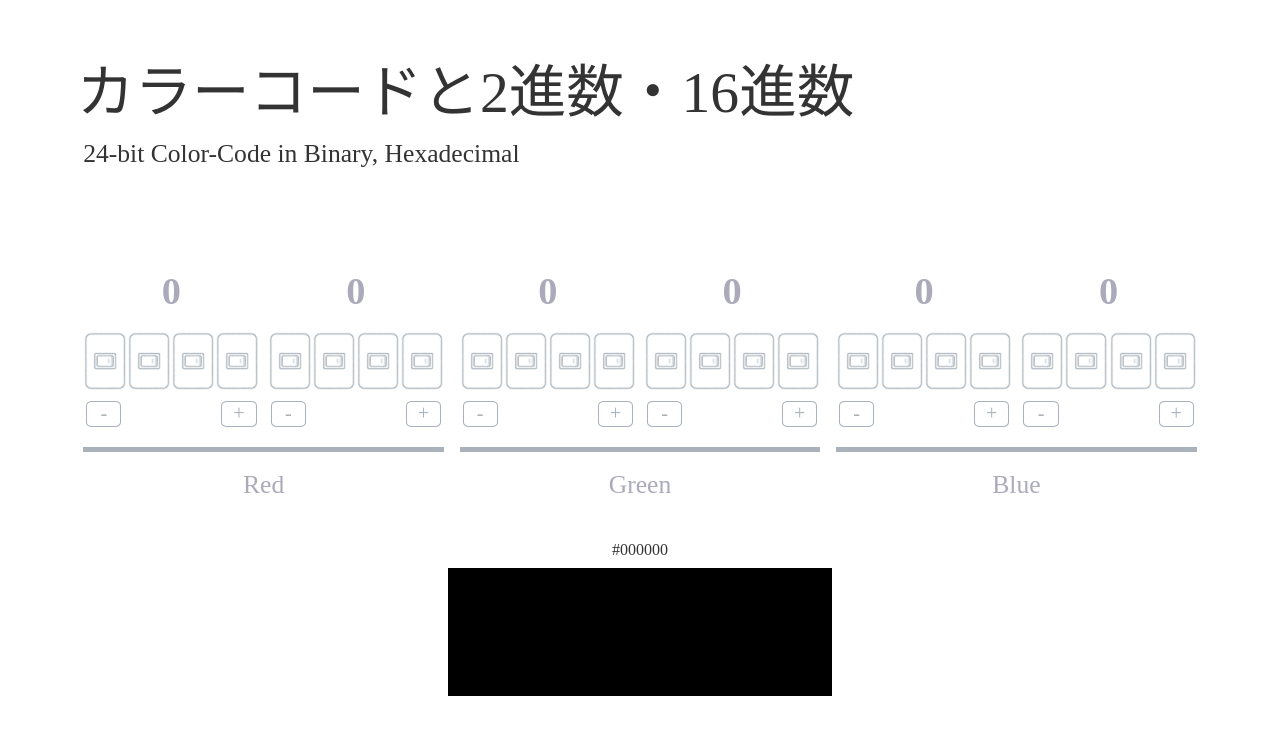
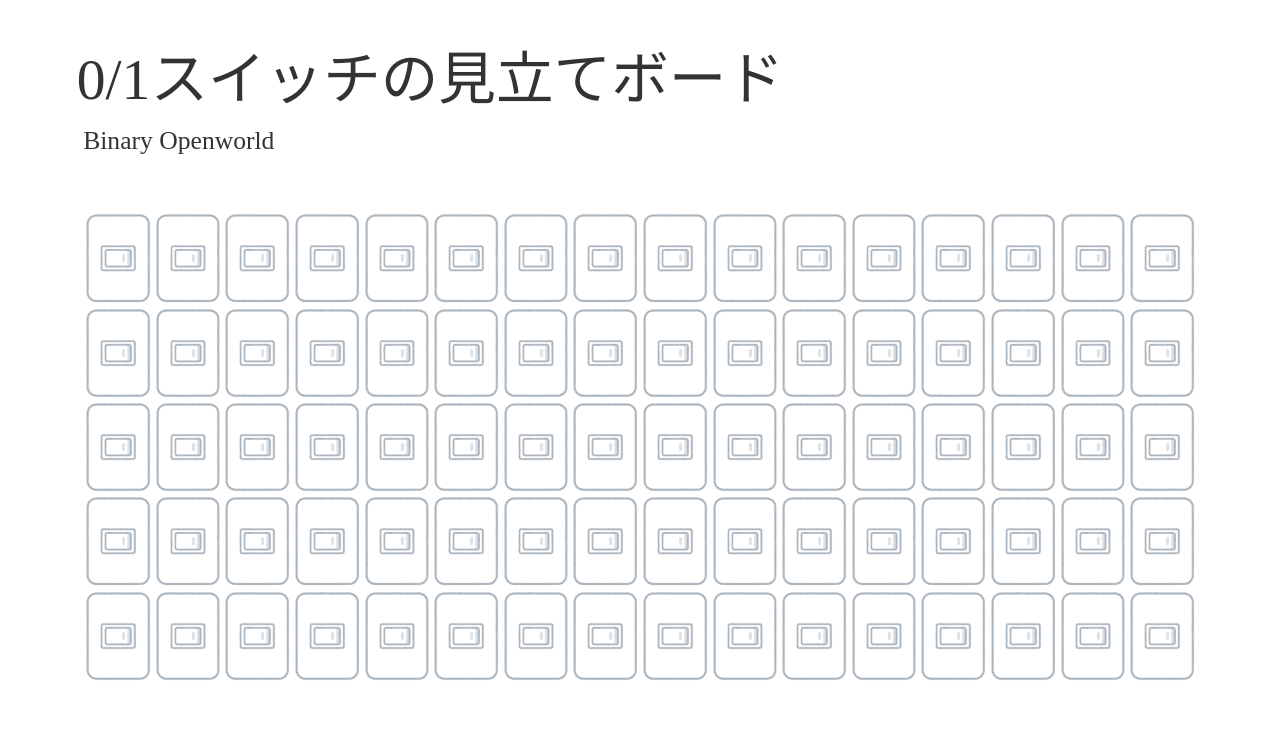
Before and after one commit to msndo/binaryboard, a PHP site: page / in a window 1280 px wide. Shown: the top 735 px of the page. Run offline with PHP 8.4, Linux system fonts and the light colour scheme.

Commit message:
サイト構造拡張

```diff
--- /dev/null
+++ b/color.php
@@ -0,0 +1,2 @@
+<?php
+include('index.html');
--- a/css/style.css
+++ b/css/style.css
@@ -11,9 +11,10 @@ select { -moz-appearance: none; -webkit-appearance: none; appearance: none; bord
 select::-ms-expand { display: none; }
 a { text-decoration: none; color: #aaa; }
 
+
 .preload { display: none; }
 
-.containerTitlePage { padding: 5vw 6vw 3vw; }
+.containerTitlePage { padding: 4vw 6vw 0; }
 .titlePage { font-size: 4.5vw; }
 .tagline { padding: 1.5vw .5vw; font-size: 2vw }
 
@@ -40,14 +41,13 @@ a { text-decoration: none; color: #aaa; }
 .containerSwitch { width: 25%; }
 
 .containerSwitch .contentSwitch { display: block; }
-
 .containerSwitch .contentSwitch:hover { opacity: .5; }
 .containerSwitch .contentSwitch::after { content: ''; display: block; padding-top: 135.6%; background: url(../img/switch_denki_dentou_off.png); background-size: 100% auto; }
 .containerSwitch .contentSwitch.on::after { background-image: url(../img/switch_denki_dentou_on.png); }
 
 .contentPainted { width: 30vw; height: 10vw; background-color: #000000; }
 
-.containerColor { margin-top: 80px; }
+.containerColor { margin-top: 8vw; }
 .containerColor .joinedCode { display: block; margin: auto; padding: 10px 0; text-align: center; }
 .containerColor .contentPainted { margin: auto;; }
 
--- a/index.html
+++ b/index.html
@@ -10,298 +10,121 @@
 <link rel="stylesheet" type="text/css" media="screen, tv, print" href="css/style.css">
 </head>
 
-<body class="appDemoHexColorCode">
+<body>
+<div class="appDemoBinaryOpenworld">
 <header class="containerTitlePage">
-<h1 class="titlePage">カラーコードと2進数・16進数</h1>
-<p class="tagline">24-bit Color-Code in Binary, Hexadecimal</p>
+<h1 class="titlePage">0/1スイッチの見立てボード</h1>
+<p class="tagline">Binary Openworld</p>
 </header>
 
 <img class="preload" src="img/switch_denki_dentou_on.png" alt="">
 
+
 <div class="demoHexColorCode">
-<div class="crusterSwitch">
+<ul class="seriesSwitch">
+<li class="containerSwitch"><a class="contentSwitch" href="javascript:void(0);"></a></li>
+<li class="containerSwitch"><a class="contentSwitch" href="javascript:void(0);"></a></li>
+<li class="containerSwitch"><a class="contentSwitch" href="javascript:void(0);"></a></li>
+<li class="containerSwitch"><a class="contentSwitch" href="javascript:void(0);"></a></li>
+<li class="containerSwitch"><a class="contentSwitch" href="javascript:void(0);"></a></li>
+<li class="containerSwitch"><a class="contentSwitch" href="javascript:void(0);"></a></li>
+<li class="containerSwitch"><a class="contentSwitch" href="javascript:void(0);"></a></li>
+<li class="containerSwitch"><a class="contentSwitch" href="javascript:void(0);"></a></li>
 
-<div class="containerPrimeColor containerPrimeColorR">
-<div class="componentSwitchHex">
-<span class="codeHex">0</span>
-<ul class="seriesSwitch">
+<li class="containerSwitch"><a class="contentSwitch" href="javascript:void(0);"></a></li>
+<li class="containerSwitch"><a class="contentSwitch" href="javascript:void(0);"></a></li>
+<li class="containerSwitch"><a class="contentSwitch" href="javascript:void(0);"></a></li>
+<li class="containerSwitch"><a class="contentSwitch" href="javascript:void(0);"></a></li>
 <li class="containerSwitch"><a class="contentSwitch" href="javascript:void(0);"></a></li>
 <li class="containerSwitch"><a class="contentSwitch" href="javascript:void(0);"></a></li>
 <li class="containerSwitch"><a class="contentSwitch" href="javascript:void(0);"></a></li>
 <li class="containerSwitch"><a class="contentSwitch" href="javascript:void(0);"></a></li>
 </ul>
 
-<div class="containerIncDec">
-<a href="javascript:void(0);" class="controlIncDec controlDec">-</a>
-<a href="javascript:void(0);" class="controlIncDec controlInc">+</a>
-</div>
-</div>
+<ul class="seriesSwitch">
+<li class="containerSwitch"><a class="contentSwitch" href="javascript:void(0);"></a></li>
+<li class="containerSwitch"><a class="contentSwitch" href="javascript:void(0);"></a></li>
+<li class="containerSwitch"><a class="contentSwitch" href="javascript:void(0);"></a></li>
+<li class="containerSwitch"><a class="contentSwitch" href="javascript:void(0);"></a></li>
+<li class="containerSwitch"><a class="contentSwitch" href="javascript:void(0);"></a></li>
+<li class="containerSwitch"><a class="contentSwitch" href="javascript:void(0);"></a></li>
+<li class="containerSwitch"><a class="contentSwitch" href="javascript:void(0);"></a></li>
+<li class="containerSwitch"><a class="contentSwitch" href="javascript:void(0);"></a></li>
 
-<div class="componentSwitchHex">
-<span class="codeHex">0</span>
-<ul class="seriesSwitch">
+<li class="containerSwitch"><a class="contentSwitch" href="javascript:void(0);"></a></li>
+<li class="containerSwitch"><a class="contentSwitch" href="javascript:void(0);"></a></li>
+<li class="containerSwitch"><a class="contentSwitch" href="javascript:void(0);"></a></li>
+<li class="containerSwitch"><a class="contentSwitch" href="javascript:void(0);"></a></li>
 <li class="containerSwitch"><a class="contentSwitch" href="javascript:void(0);"></a></li>
 <li class="containerSwitch"><a class="contentSwitch" href="javascript:void(0);"></a></li>
 <li class="containerSwitch"><a class="contentSwitch" href="javascript:void(0);"></a></li>
 <li class="containerSwitch"><a class="contentSwitch" href="javascript:void(0);"></a></li>
 </ul>
 
-<div class="containerIncDec">
-<a href="javascript:void(0);" class="controlIncDec controlDec">-</a>
-<a href="javascript:void(0);" class="controlIncDec controlInc">+</a>
-</div>
-</div>
-<!-- /containerPrimeColorR --></div>
+<ul class="seriesSwitch">
+<li class="containerSwitch"><a class="contentSwitch" href="javascript:void(0);"></a></li>
+<li class="containerSwitch"><a class="contentSwitch" href="javascript:void(0);"></a></li>
+<li class="containerSwitch"><a class="contentSwitch" href="javascript:void(0);"></a></li>
+<li class="containerSwitch"><a class="contentSwitch" href="javascript:void(0);"></a></li>
+<li class="containerSwitch"><a class="contentSwitch" href="javascript:void(0);"></a></li>
+<li class="containerSwitch"><a class="contentSwitch" href="javascript:void(0);"></a></li>
+<li class="containerSwitch"><a class="contentSwitch" href="javascript:void(0);"></a></li>
+<li class="containerSwitch"><a class="contentSwitch" href="javascript:void(0);"></a></li>
 
-<div class="containerPrimeColor containerPrimeColorG">
-<div class="componentSwitchHex">
-<span class="codeHex">0</span>
-<ul class="seriesSwitch">
+<li class="containerSwitch"><a class="contentSwitch" href="javascript:void(0);"></a></li>
+<li class="containerSwitch"><a class="contentSwitch" href="javascript:void(0);"></a></li>
+<li class="containerSwitch"><a class="contentSwitch" href="javascript:void(0);"></a></li>
+<li class="containerSwitch"><a class="contentSwitch" href="javascript:void(0);"></a></li>
 <li class="containerSwitch"><a class="contentSwitch" href="javascript:void(0);"></a></li>
 <li class="containerSwitch"><a class="contentSwitch" href="javascript:void(0);"></a></li>
 <li class="containerSwitch"><a class="contentSwitch" href="javascript:void(0);"></a></li>
 <li class="containerSwitch"><a class="contentSwitch" href="javascript:void(0);"></a></li>
 </ul>
 
-<div class="containerIncDec">
-<a href="javascript:void(0);" class="controlIncDec controlDec">-</a>
-<a href="javascript:void(0);" class="controlIncDec controlInc">+</a>
-</div>
-</div>
+<ul class="seriesSwitch">
+<li class="containerSwitch"><a class="contentSwitch" href="javascript:void(0);"></a></li>
+<li class="containerSwitch"><a class="contentSwitch" href="javascript:void(0);"></a></li>
+<li class="containerSwitch"><a class="contentSwitch" href="javascript:void(0);"></a></li>
+<li class="containerSwitch"><a class="contentSwitch" href="javascript:void(0);"></a></li>
+<li class="containerSwitch"><a class="contentSwitch" href="javascript:void(0);"></a></li>
+<li class="containerSwitch"><a class="contentSwitch" href="javascript:void(0);"></a></li>
+<li class="containerSwitch"><a class="contentSwitch" href="javascript:void(0);"></a></li>
+<li class="containerSwitch"><a class="contentSwitch" href="javascript:void(0);"></a></li>
 
-<div class="componentSwitchHex">
-<span class="codeHex">0</span>
-<ul class="seriesSwitch">
+<li class="containerSwitch"><a class="contentSwitch" href="javascript:void(0);"></a></li>
+<li class="containerSwitch"><a class="contentSwitch" href="javascript:void(0);"></a></li>
+<li class="containerSwitch"><a class="contentSwitch" href="javascript:void(0);"></a></li>
+<li class="containerSwitch"><a class="contentSwitch" href="javascript:void(0);"></a></li>
 <li class="containerSwitch"><a class="contentSwitch" href="javascript:void(0);"></a></li>
 <li class="containerSwitch"><a class="contentSwitch" href="javascript:void(0);"></a></li>
 <li class="containerSwitch"><a class="contentSwitch" href="javascript:void(0);"></a></li>
 <li class="containerSwitch"><a class="contentSwitch" href="javascript:void(0);"></a></li>
 </ul>
 
-<div class="containerIncDec">
-<a href="javascript:void(0);" class="controlIncDec controlDec">-</a>
-<a href="javascript:void(0);" class="controlIncDec controlInc">+</a>
-</div>
-</div>
-<!-- /containerPrimeColorG --></div>
+<ul class="seriesSwitch">
+<li class="containerSwitch"><a class="contentSwitch" href="javascript:void(0);"></a></li>
+<li class="containerSwitch"><a class="contentSwitch" href="javascript:void(0);"></a></li>
+<li class="containerSwitch"><a class="contentSwitch" href="javascript:void(0);"></a></li>
+<li class="containerSwitch"><a class="contentSwitch" href="javascript:void(0);"></a></li>
+<li class="containerSwitch"><a class="contentSwitch" href="javascript:void(0);"></a></li>
+<li class="containerSwitch"><a class="contentSwitch" href="javascript:void(0);"></a></li>
+<li class="containerSwitch"><a class="contentSwitch" href="javascript:void(0);"></a></li>
+<li class="containerSwitch"><a class="contentSwitch" href="javascript:void(0);"></a></li>
 
-<div class="containerPrimeColor containerPrimeColorB">
-<div class="componentSwitchHex">
-<span class="codeHex">0</span>
-<ul class="seriesSwitch">
+<li class="containerSwitch"><a class="contentSwitch" href="javascript:void(0);"></a></li>
+<li class="containerSwitch"><a class="contentSwitch" href="javascript:void(0);"></a></li>
+<li class="containerSwitch"><a class="contentSwitch" href="javascript:void(0);"></a></li>
+<li class="containerSwitch"><a class="contentSwitch" href="javascript:void(0);"></a></li>
 <li class="containerSwitch"><a class="contentSwitch" href="javascript:void(0);"></a></li>
 <li class="containerSwitch"><a class="contentSwitch" href="javascript:void(0);"></a></li>
 <li class="containerSwitch"><a class="contentSwitch" href="javascript:void(0);"></a></li>
 <li class="containerSwitch"><a class="contentSwitch" href="javascript:void(0);"></a></li>
 </ul>
 
-<div class="containerIncDec">
-<a href="javascript:void(0);" class="controlIncDec controlDec">-</a>
-<a href="javascript:void(0);" class="controlIncDec controlInc">+</a>
-</div>
-</div>
 
-<div class="componentSwitchHex">
-<span class="codeHex">0</span>
-<ul class="seriesSwitch">
-<li class="containerSwitch"><a class="contentSwitch" href="javascript:void(0);"></a></li>
-<li class="containerSwitch"><a class="contentSwitch" href="javascript:void(0);"></a></li>
-<li class="containerSwitch"><a class="contentSwitch" href="javascript:void(0);"></a></li>
-<li class="containerSwitch"><a class="contentSwitch" href="javascript:void(0);"></a></li>
-</ul>
+<!-- /demoHexColorCode --> </div>
 
-<div class="containerIncDec">
-<a href="javascript:void(0);" class="controlIncDec controlDec">-</a>
-<a href="javascript:void(0);" class="controlIncDec controlInc">+</a>
-</div>
-</div>
-<!-- /containerPrimeColorG --></div>
-
-</div>
-
-<div class="containerColor">
-<span class="joinedCode">#000000</span>
-<div class="contentPainted"></div>
-</div>
-
-<!-- /demoHexColorCode --></div>
-
-<script>
-;(function(undefined) {
-
-  // ============================================== Main Routine
-  document.addEventListener('DOMContentLoaded', () => {
-    const seriesElemSwitch = Array.from(document.querySelectorAll('.contentSwitch'));
-
-    seriesElemSwitch.forEach (elemSwitch => {
-      elemSwitch.addEventListener('click', () => {
-        actionOnSwicth(elemSwitch);
-      });
-    });
-
-    const seriesCtrlIncDec = Array.from(document.querySelectorAll('.controlIncDec'));
-    seriesCtrlIncDec.forEach(ctrlIncDec => {
-      ctrlIncDec.addEventListener('mousedown', (ev) => {
-        repeatOnPressingDevice(ctrlIncDec, ev);
-      });
-    });
-  });
-
-  // ============================================== Sub Routines
-  function repeatOnPressingDevice(elemCtrl, ev) {
-    const durationWait = 800;
-    const durationInterval = 160;
-
-    let timerWait = null;
-    let timerRepeat = null;
-
-    classnameCharging = 'charging';
-    classnameBeginShaking = 'beginShaking'
-    classnameShaking = 'shaking';
-
-    actionOnIncDec(elemCtrl);
-    elemCtrl.classList.add(classnameCharging);
-    elemCtrl.classList.add(classnameBeginShaking);
-
-    timerWait = setTimeout(() => {
-      elemCtrl.classList.remove(classnameBeginShaking);
-      elemCtrl.classList.add(classnameShaking);
-
-      timerRepeat = setInterval(() => {
-        actionOnIncDec(elemCtrl);
-      }, durationInterval);
-    }, durationWait);
-
-    elemCtrl.addEventListener('mouseup', (ev) => {
-      _quit(ev);
-    });
-    elemCtrl.addEventListener('mouseleave', (ev) => {
-      _quit(ev);
-    });
-
-    function _quit(ev) {
-      ev.preventDefault();
-
-      clearInterval(timerRepeat);
-      clearTimeout(timerWait);
-
-      timerWait = null;
-      timerRepeat = null;
-
-      elemCtrl.classList.remove(classnameBeginShaking);
-      elemCtrl.classList.remove(classnameShaking);
-      elemCtrl.classList.remove(classnameCharging);
-    }
-  }
-
-  function actionOnIncDec(elemCtrl) {
-    const incDec = (function() {
-      let ret = 'dec';
-      if(elemCtrl.classList.contains('controlInc')) {
-        ret = 'inc';
-      }
-      return ret;
-    })();
-
-    const elemContainer = elemCtrl.closest('.componentSwitchHex');
-    const seriesElemSwitch = Array.from(elemContainer.querySelectorAll('.contentSwitch'));
-
-    const elemValue = elemCtrl.closest('.componentSwitchHex').querySelector('.codeHex');
-    const elemColorPainted = document.querySelector('.contentPainted');
-
-    const valueFrom = parseInt(elemValue.innerText, 16);
-    let valueTo = 0;
-
-    if(incDec === 'inc') { valueTo = valueFrom + 1; }
-    else { valueTo = valueFrom - 1; }
-
-    if (valueTo > 15) { valueTo = 0x0; }
-    if(valueTo < 0) { valueTo = 0xffff; }
-
-    const valueToInBinary = ('0000' + valueTo.toString(2)).slice(-4);
-
-    valueToInBinary.split('').forEach((value, ix) => {
-      const elemSwitch = seriesElemSwitch[ix];
-
-      if(value === '1') { elemSwitch.classList.add('on'); }
-      else { elemSwitch.classList.remove('on'); }
-
-      applyHex(elemSwitch);
-      applyColor(elemColorPainted);
-    });
-  }
-
-  function actionOnSwicth(elemSwitch) {
-    const elemColorPainted = document.querySelector('.contentPainted');
-    if(elemSwitch.classList.contains('on')) {
-      elemSwitch.classList.remove('on');
-    }
-    else {
-      elemSwitch.classList.add('on');
-    }
-
-    applyHex(elemSwitch);
-    applyColor(elemColorPainted);
-  }
-
-  function applyColor(elemColorPainted) {
-    const seriesElemHex = Array.from(document.querySelectorAll('.codeHex'));
-
-    const seriesCodeHex = [];
-    seriesElemHex.forEach(elemHex => {
-      seriesCodeHex.push(elemHex.innerText);
-    });
-
-    const colorCode = seriesCodeHex.join('');
-
-    document.querySelector('.joinedCode').innerText = '#' + colorCode;
-    elemColorPainted.style.backgroundColor = '#' + colorCode;
-  }
-
-  function applyHex(elemCtrl) {
-    const container = elemCtrl.closest('.componentSwitchHex');
-    const elemCodeHex = container.querySelector('.codeHex');
-    const seriesElemSwitch = Array.from(container.querySelectorAll('.contentSwitch'));
-
-    const seriesOnOff = [];
-    seriesElemSwitch.forEach(elemSwitch => {
-      const onOff = elemSwitch.classList.contains('on') ? '1' : '0';
-      seriesOnOff.push(onOff);
-    });
-
-    const codeHex =  parseInt(seriesOnOff.join(''), 2).toString(16);
-    elemCodeHex.innerText = codeHex;
-
-    applyColorToPrimeColorBar(elemCtrl);
-
-    return codeHex;
-  }
-
-  function applyColorToPrimeColorBar(elemCtrl) {
-    const elemContainerPrimeColor = elemCtrl.closest('.containerPrimeColor');
-    const codePrimeColor = (function() {
-      const seriesCode = [];
-      const seriesElemCodeHex = Array.from(elemContainerPrimeColor.querySelectorAll('.codeHex'));
-      seriesElemCodeHex.forEach((elemCodeHex) => {
-        seriesCode.push(elemCodeHex.innerText);
-      });
-
-      return seriesCode.join('');
-    })();
-
-    if(elemContainerPrimeColor.classList.contains('containerPrimeColorR')) {
-      elemContainerPrimeColor.style.borderBottomColor = '#' + codePrimeColor + '0000';
-    }
-    if(elemContainerPrimeColor.classList.contains('containerPrimeColorG')) {
-      elemContainerPrimeColor.style.borderBottomColor = '#' + '00' + codePrimeColor + '00';
-    }
-    if(elemContainerPrimeColor.classList.contains('containerPrimeColorB')) {
-      elemContainerPrimeColor.style.borderBottomColor = '#' + '0000' + codePrimeColor;
-    }
-  }
-
-})(void(0));
-</script>
+<script src="js/script.js"></script>
 
 </body>
 </html>
```
Also changed, not shown: color.html (added, +134 -0 lines), js/script.js (added, +231 -0 lines).
